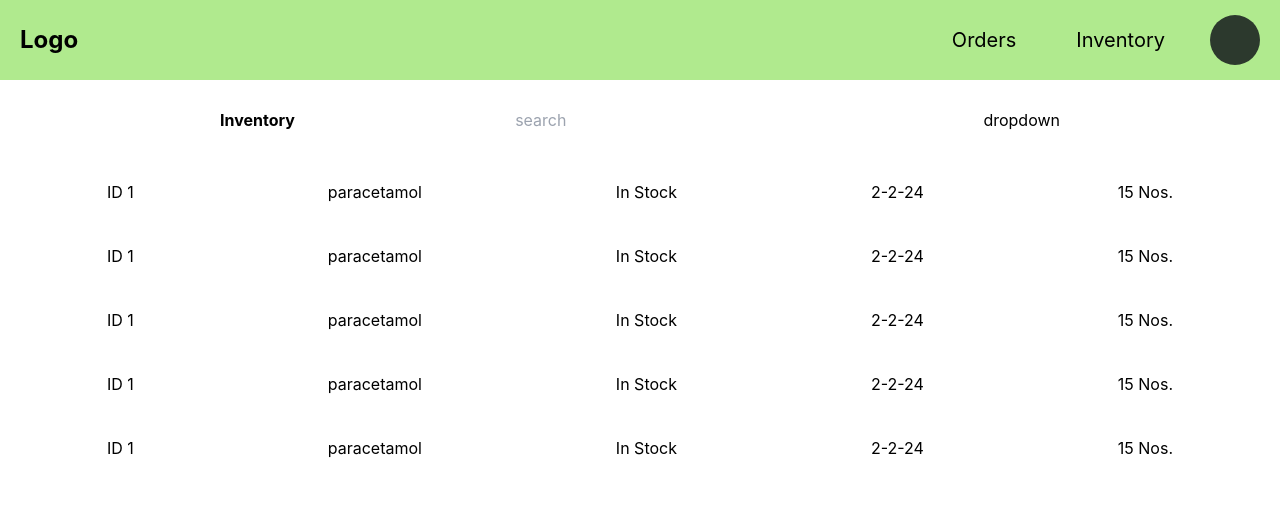
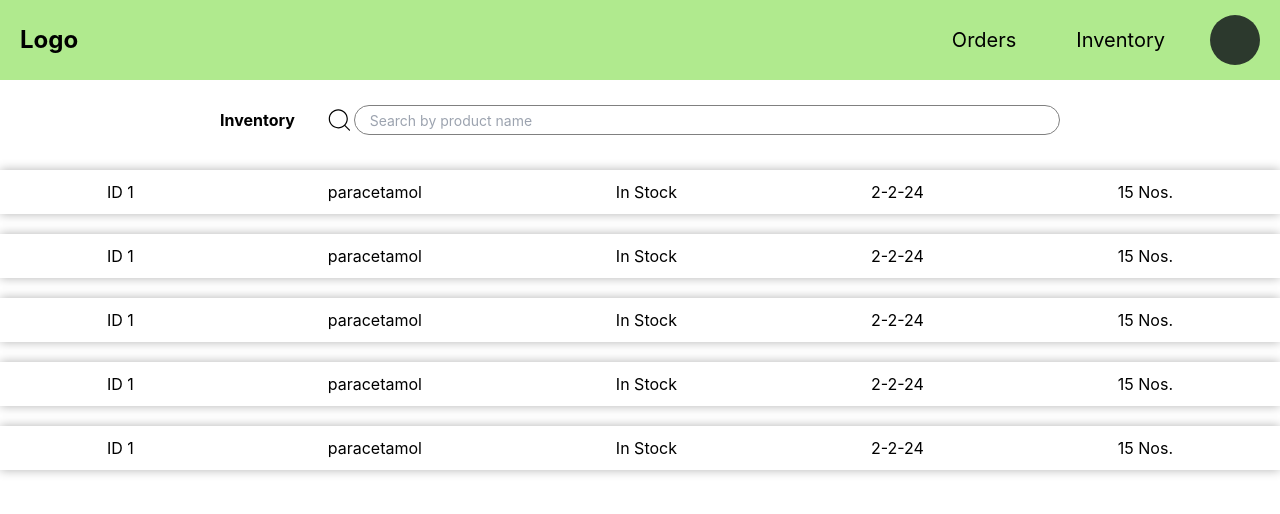
Before and after one commit to harinarayanan-kp/hackx, a React (Create React App) app: page /orders in a window 1280 px wide. Shown: the top 514 px of the page. Built offline with nearby package versions, Linux system fonts and the light colour scheme.

Commit message:
order page changed

```diff
--- a/src/components/Orders.jsx
+++ b/src/components/Orders.jsx
@@ -1,23 +1,41 @@
-import React from "react";
+import React, { useState } from "react";
 import Navbar from "./Navbar2";
 import OrderTile from "./OrderTile";
+import { CiSearch } from "react-icons/ci";
 import Dropdown from "./Dropdown";
 
 const Orders = () => {
+  const [query, setQuery] = useState("");
   return (
     <div className="orderhome">
       <Navbar />
       <div className="topbar">
         <b>Inventory</b>
-        <input placeholder="search" className="searchbox"/>
-        <div className="dropdown">dropdown</div>
+        <div className="searchbox">
+          <CiSearch size={30}/>
+          <input
+            style={{
+                paddingLeft: "15px",
+              height: "30px",
+              borderRadius: "15px",
+              border: "1px solid grey",
+              fontSize: "14px",
+              width: "100%",
+            }}
+            type="text"
+            placeholder="Search by product name"
+            value={query}
+            onChange={(e) => setQuery(e.target.value)}
+          />
+        </div>
+        {/* <div className="dropdown">dropdown</div> */}
         {/* <Dropdown/> */}
       </div>
-      <OrderTile/>
-      <OrderTile/>
-      <OrderTile/>
-      <OrderTile/>
-      <OrderTile/>
+      <OrderTile />
+      <OrderTile />
+      <OrderTile />
+      <OrderTile />
+      <OrderTile />
     </div>
   );
 };
--- a/src/style.css
+++ b/src/style.css
@@ -254,32 +254,40 @@
   background-color: #2c392d;
 }
 
-.account:hover{
+.account:hover {
   cursor: pointer;
 }
-.orderhome{
+.orderhome {
   display: flex;
   flex-direction: column;
   align-items: center;
 }
-.topbar{
+.topbar {
   height: 80px;
   width: 100%;
   max-width: 900px;
   display: flex;
+  gap: 30px;
   align-items: center;
   justify-content: space-between;
   padding-left: 30px;
   padding-right: 30px;
 }
 
-.ordertile{
+.ordertile {
+  box-shadow: 0 0 10px rgba(0, 0, 0, 0.3);
   padding: 10px;
   display: flex;
   justify-content: space-around;
   width: 100%;
 }
-.prdertilewrap{
+.prdertilewrap {
   margin: 10px;
   width: 100%;
 }
+.searchbox {
+  width: 100%;
+  maxwidth: 500px;
+  display: flex;
+  align-items: center;
+}
```
